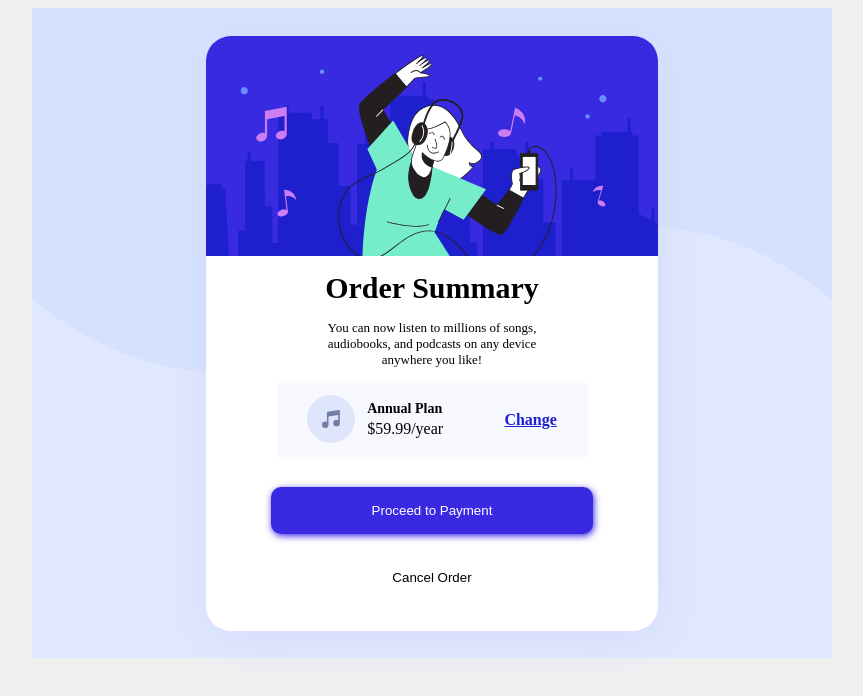
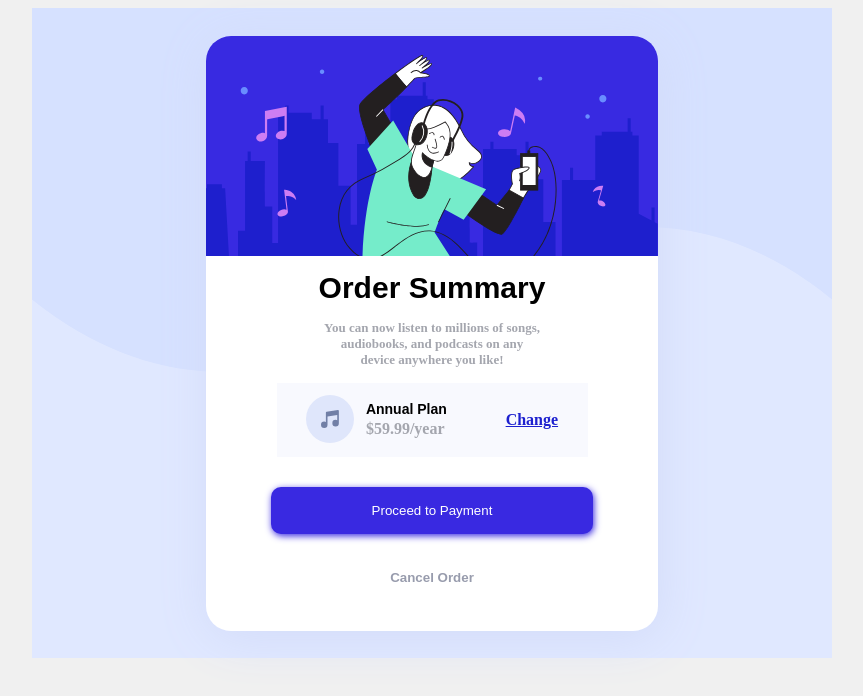
Before and after one commit to adroit18/order-summary-component-main, a plain HTML site: page index.html in a window 1280 px wide. Shown: the whole page, without its empty margins (208-1071 px from the left). Drawn offline with Linux system fonts and the light colour scheme.

Commit message:
Fix minor css

```diff
--- a/index.css
+++ b/index.css
@@ -41,6 +41,7 @@
     padding-top: 15px;
     padding-bottom: 15px;
     text-align: center;
+    font-family: sans-serif;
 }
 
 .item-card-subtitle{
@@ -50,6 +51,8 @@
     padding-bottom: 15px;
     max-width: 217px;
     margin: 0px auto;
+    color: #A4A6AE;
+    font-weight: 600;
 }
 
 .item-price{
@@ -88,6 +91,12 @@
 .item-price-current-plan-name{
     font-size: 14px;
     font-weight: bold;
+    font-family: sans-serif;
+}
+
+.item-price-current-plan-price{
+    color: #A4A6AE;
+    font-weight: 600;
 }
 
 .item-order-actions{
@@ -111,7 +120,8 @@
 }
 
 .btn-cancel{
-    background-color:white;
-    color: black;
+    background-color: white;
     text-align: center;
+    font-weight: 600;
+    color: #989CAD;
 }
```
